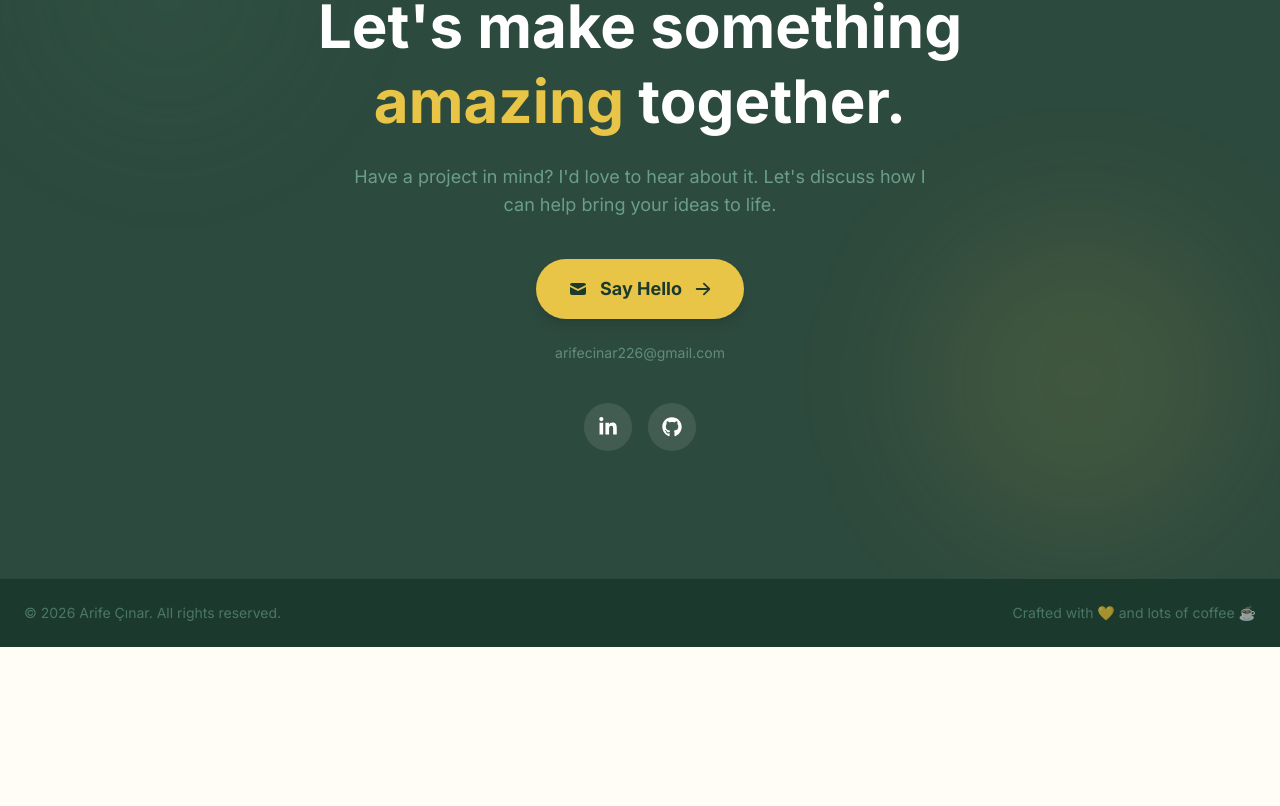
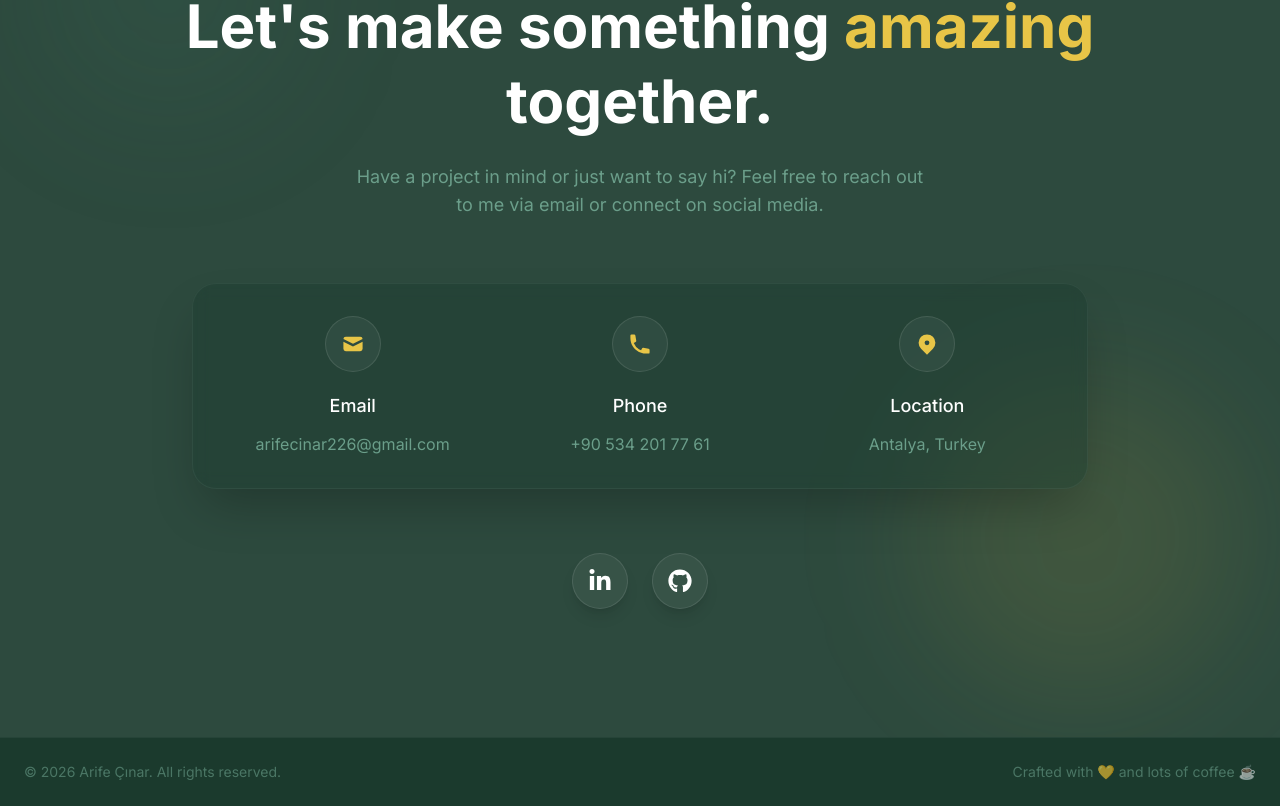
Before and after one commit to Arifecinar/my_porfolio, a Next.js app: page / in a window 1280 px wide. Shown: the part 5146-5952 px from the top of the page. Before the commit the page ends 5793 px from the top, so only its background shows below. Built offline with nearby package versions, Linux system fonts and the light colour scheme.

Commit message:
iletisim kisminin tasarimi guncellendi ve iletisim detaylari eklendi

```diff
--- a/src/components/Footer.tsx
+++ b/src/components/Footer.tsx
@@ -2,7 +2,7 @@
 
 import { motion, useInView } from "framer-motion";
 import { useRef } from "react";
-import { HiMail, HiArrowRight } from "react-icons/hi";
+import { HiMail, HiPhone, HiLocationMarker } from "react-icons/hi";
 import { FaLinkedinIn, FaGithub } from "react-icons/fa";
 
 export default function Footer() {
@@ -11,7 +11,7 @@ export default function Footer() {
 
   return (
     <footer id="contact" className="relative overflow-hidden">
-      {/* CTA Section */}
+      {/* Contact Section */}
       <div className="py-24 md:py-32 bg-green-dark relative">
         {/* Background decoration */}
         <div className="absolute inset-0 overflow-hidden">
@@ -19,7 +19,7 @@ export default function Footer() {
           <div className="absolute bottom-10 right-10 w-80 h-80 rounded-full bg-yellow-warm/10 blur-3xl" />
         </div>
 
-        <div className="max-w-4xl mx-auto px-6 text-center relative z-10" ref={ref}>
+        <div className="max-w-5xl mx-auto px-6 text-center relative z-10" ref={ref}>
           <motion.div
             initial={{ opacity: 0, y: 40 }}
             animate={isInView ? { opacity: 1, y: 0 } : {}}
@@ -35,74 +35,85 @@ export default function Footer() {
               Let&apos;s make something{" "}
               <span className="text-yellow-warm">amazing</span> together.
             </h2>
-            <p className="mt-6 text-green-muted text-lg max-w-xl mx-auto">
-              Have a project in mind? I&apos;d love to hear about it. Let&apos;s
-              discuss how I can help bring your ideas to life.
+            <p className="mt-6 text-green-muted text-lg max-w-xl mx-auto mb-16">
+              Have a project in mind or just want to say hi? Feel free to reach out to me via email or connect on social media.
             </p>
           </motion.div>
 
-          {/* Contact actions */}
+          {/* Contact Details Grid */}
           <motion.div
             initial={{ opacity: 0, y: 30 }}
             animate={isInView ? { opacity: 1, y: 0 } : {}}
             transition={{ duration: 0.6, delay: 0.2 }}
-            className="mt-10 flex flex-col sm:flex-row items-center justify-center gap-4"
+            className="grid grid-cols-1 md:grid-cols-3 gap-8 max-w-4xl mx-auto bg-green-deeper/40 p-8 rounded-3xl backdrop-blur-sm border border-white/5 shadow-2xl"
           >
-            <motion.a
-              href="mailto:arifecinar226@gmail.com"
-              className="group inline-flex items-center gap-3 px-8 py-4 bg-yellow-warm text-green-deeper font-bold rounded-full shadow-lg hover:shadow-xl transition-all text-lg"
-              whileHover={{ scale: 1.05, y: -3 }}
-              whileTap={{ scale: 0.95 }}
-            >
-              <HiMail className="w-5 h-5" />
-              Say Hello
-              <HiArrowRight className="group-hover:translate-x-1 transition-transform" />
-            </motion.a>
+            {/* Email */}
+            <div className="flex flex-col items-center gap-3">
+              <div className="w-14 h-14 rounded-full bg-white/5 flex items-center justify-center text-yellow-warm mb-2 border border-white/10">
+                <HiMail className="w-6 h-6" />
+              </div>
+              <p className="text-white font-medium text-lg">Email</p>
+              <a href="mailto:arifecinar226@gmail.com" className="text-green-muted hover:text-yellow-warm transition-colors">
+                arifecinar226@gmail.com
+              </a>
+            </div>
+
+            {/* Phone */}
+            <div className="flex flex-col items-center gap-3">
+              <div className="w-14 h-14 rounded-full bg-white/5 flex items-center justify-center text-yellow-warm mb-2 border border-white/10">
+                <HiPhone className="w-6 h-6" />
+              </div>
+              <p className="text-white font-medium text-lg">Phone</p>
+              <a href="tel:+905342017761" className="text-green-muted hover:text-yellow-warm transition-colors">
+                +90 534 201 77 61
+              </a>
+            </div>
+
+            {/* Location */}
+            <div className="flex flex-col items-center gap-3">
+              <div className="w-14 h-14 rounded-full bg-white/5 flex items-center justify-center text-yellow-warm mb-2 border border-white/10">
+                <HiLocationMarker className="w-6 h-6" />
+              </div>
+              <p className="text-white font-medium text-lg">Location</p>
+              <p className="text-green-muted">
+                Antalya, Turkey
+              </p>
+            </div>
           </motion.div>
-
-          {/* Email display */}
-          <motion.p
-            initial={{ opacity: 0 }}
-            animate={isInView ? { opacity: 1 } : {}}
-            transition={{ duration: 0.6, delay: 0.4 }}
-            className="mt-6 text-green-muted/80 text-sm"
-          >
-            arifecinar226@gmail.com
-          </motion.p>
 
           {/* Social links */}
           <motion.div
             initial={{ opacity: 0, y: 20 }}
             animate={isInView ? { opacity: 1, y: 0 } : {}}
-            transition={{ duration: 0.6, delay: 0.5 }}
-            className="mt-10 flex items-center justify-center gap-4"
+            transition={{ duration: 0.6, delay: 0.4 }}
+            className="mt-16 flex items-center justify-center gap-6"
           >
             <motion.a
-              href="https://www.linkedin.com/in/arife-%C3%A7%C4%B1nar-35a6a5233/"
+              href="https://www.linkedin.com/in/arife-cinar/"
               target="_blank"
               rel="noopener noreferrer"
-              className="w-12 h-12 rounded-full bg-white/10 hover:bg-white/20 text-white flex items-center justify-center transition-colors"
-              whileHover={{ scale: 1.15, y: -3 }}
-              whileTap={{ scale: 0.9 }}
+              className="w-14 h-14 rounded-full bg-white/5 hover:bg-yellow-warm hover:text-green-deeper text-white flex items-center justify-center transition-all border border-white/10 hover:border-transparent shadow-lg"
+              whileHover={{ scale: 1.1, y: -3 }}
+              whileTap={{ scale: 0.95 }}
             >
-              <FaLinkedinIn className="w-5 h-5" />
+              <FaLinkedinIn className="w-6 h-6" />
             </motion.a>
             <motion.a
               href="https://github.com/Arifecinar"
               target="_blank"
               rel="noopener noreferrer"
-              className="w-12 h-12 rounded-full bg-white/10 hover:bg-white/20 text-white flex items-center justify-center transition-colors"
-              whileHover={{ scale: 1.15, y: -3 }}
-              whileTap={{ scale: 0.9 }}
+              className="w-14 h-14 rounded-full bg-white/5 hover:bg-yellow-warm hover:text-green-deeper text-white flex items-center justify-center transition-all border border-white/10 hover:border-transparent shadow-lg"
+              whileHover={{ scale: 1.1, y: -3 }}
+              whileTap={{ scale: 0.95 }}
             >
-              <FaGithub className="w-5 h-5" />
+              <FaGithub className="w-6 h-6" />
             </motion.a>
           </motion.div>
         </div>
       </div>
 
       {/* Bottom bar */}
-      <div className="bg-green-deeper py-6">
+      <div className="bg-green-deeper py-6 border-t border-white/5">
         <div className="max-w-7xl mx-auto px-6 flex flex-col md:flex-row items-center justify-between gap-4">
           <p className="text-green-muted/60 text-sm">
             © {new Date().getFullYear()} Arife Çınar. All rights reserved.
```
